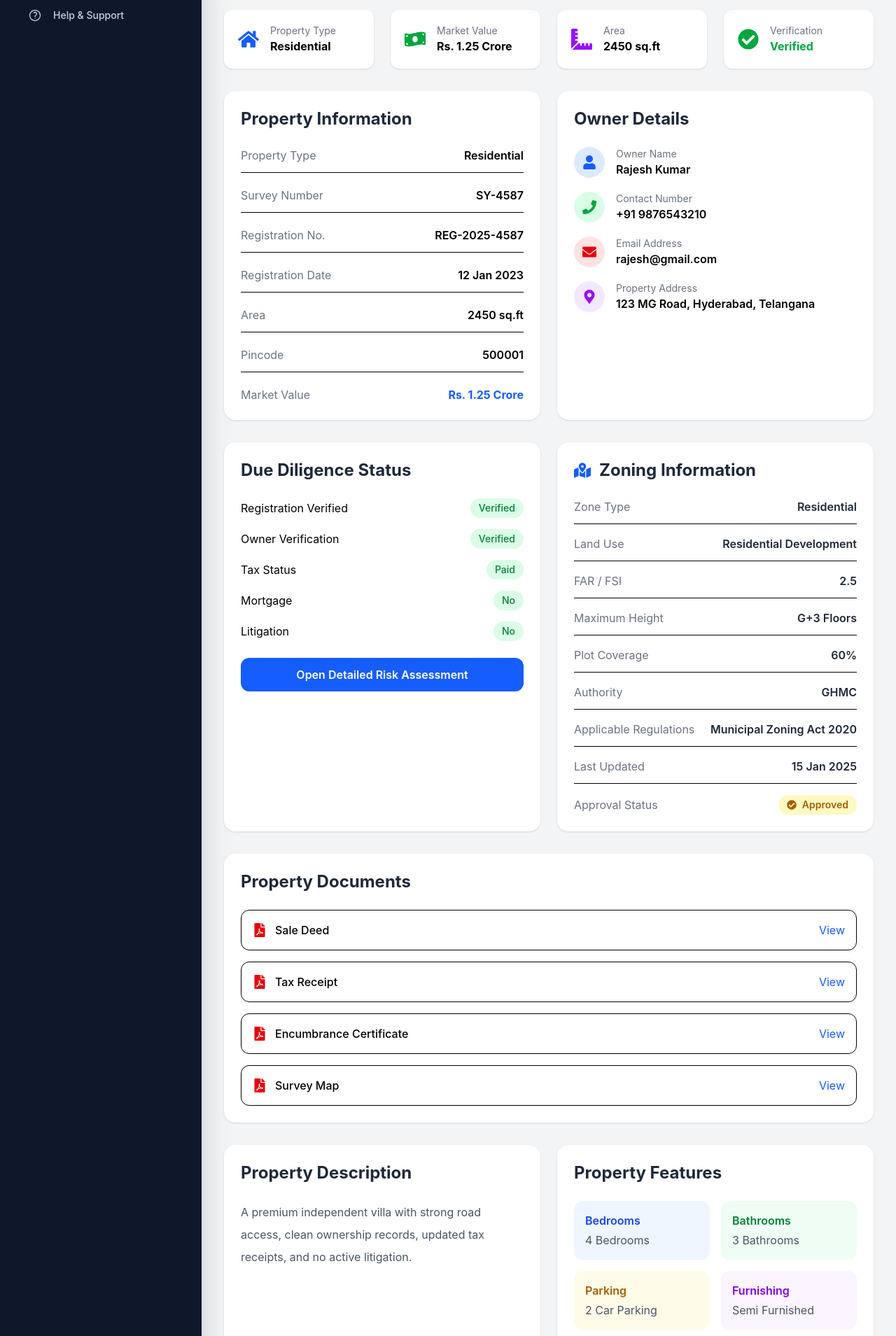
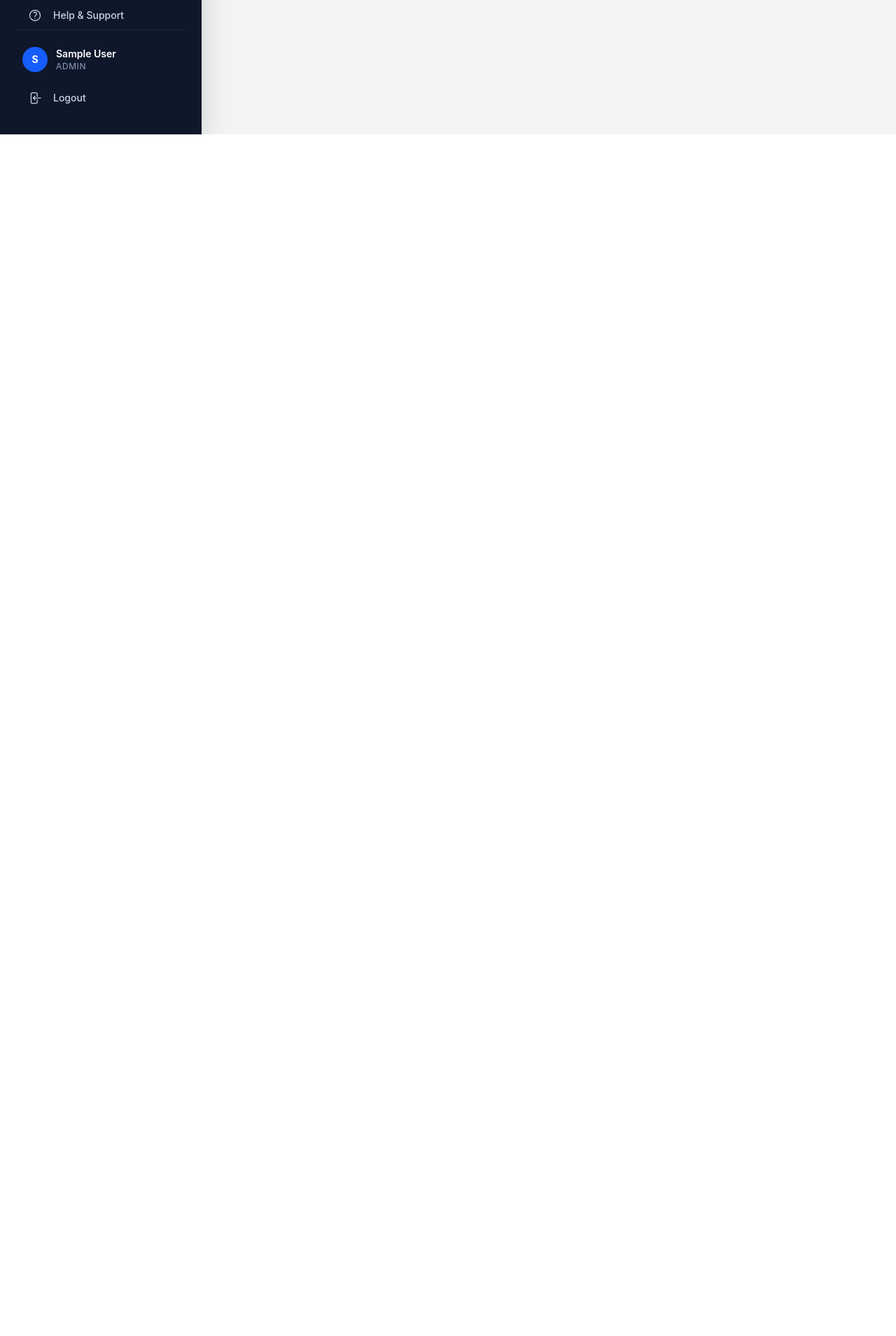
Before and after one commit to springboardmentor8888/Real_Estate_Due_Diligence_Agent, a React app in the folder frontend/: page /property-details in a window 1280 px wide. Shown: the part 800-2709 px from the top of the page at 70% size. After the commit the page ends 992 px from the top, so only its background shows below. Built offline with nearby package versions, Linux system fonts and the light colour scheme; sample sign-in values are in the browser's storage; the HTML template or start-up script is replaced by a standard one.

Commit message:
Update SearchProperty and PropertyDetails to use dynamic backend data

```diff
--- a/frontend/src/pages/PropertyDetails.jsx
+++ b/frontend/src/pages/PropertyDetails.jsx
@@ -1,4 +1,4 @@
-import { useState } from "react";
+import { useState, useEffect } from "react";
 import {
   FaArrowLeft,
   FaChartBar,
@@ -18,10 +18,15 @@ import {
   FaShoppingCart,
   FaSubway,
   FaUser,
+  FaExclamationTriangle,
 } from "react-icons/fa";
-import { useNavigate, useParams } from "react-router-dom";
+import { useNavigate, useParams, useLocation } from "react-router-dom";
+import axios from "axios";
 
-import { getPropertyById } from "../data/propertyData";
+import { formatCurrency } from "../data/comparableData";
+
+const DEFAULT_PROPERTY_IMAGE =
+  "https://images.unsplash.com/photo-1568605117036-5fe5e7bab0b7?auto=format&fit=crop&w=800&q=80";
 
 const statusClass = {
   Verified: "bg-green-100 text-green-700",
@@ -30,17 +35,95 @@ const statusClass = {
 };
 
 const PropertyDetails = () => {
-  const { propertyId } = useParams();
-  const property = getPropertyById(propertyId);
+  const { id, propertyId } = useParams();
+  const targetId = id || propertyId;
+  const location = useLocation();
+  const navigate = useNavigate();
+
+  // 1. Try reading property passed via navigate state first
+  const [property, setProperty] = useState(location.state?.property || null);
+  const [loading, setLoading] = useState(!location.state?.property);
+  const [error, setError] = useState("");
   const [selectedImages, setSelectedImages] = useState({});
-  const selectedImage = selectedImages[property.id] || property.images[0];
-  const navigate = useNavigate();
+
+  useEffect(() => {
+    // 2. If property state wasn't passed directly, fetch from Spring Boot API using URL ID
+    if (!property && targetId) {
+      fetchPropertyFromBackend(targetId);
+    }
+  }, [targetId, property]);
+
+  const fetchPropertyFromBackend = async (propId) => {
+    try {
+      setLoading(true);
+      const token =
+        localStorage.getItem("token") || localStorage.getItem("authToken");
+      const headers = token ? { Authorization: `Bearer ${token}` } : {};
+
+      const response = await axios.get(
+        `http://localhost:8080/api/properties/${propId}`,
+        { headers }
+      );
+      setProperty(response.data);
+    } catch (err) {
+      console.error("Failed to fetch property details:", err);
+      setError("Unable to load property details from backend.");
+    } finally {
+      setLoading(false);
+    }
+  };
+
+  if (loading) {
+    return (
+      <div className="flex flex-col items-center justify-center min-h-[60vh]">
+        <div className="animate-spin rounded-full h-12 w-12 border-b-2 border-blue-600 mb-4"></div>
+        <p className="text-gray-500 font-medium">Loading property details...</p>
+      </div>
+    );
+  }
+
+  if (error || !property) {
+    return (
+      <div className="p-8 max-w-2xl mx-auto text-center">
+        <div className="bg-red-50 text-red-700 p-6 rounded-2xl border border-red-200 shadow">
+          <FaExclamationTriangle className="text-4xl text-red-500 mx-auto mb-3" />
+          <h2 className="text-2xl font-bold mb-2">Property Not Found</h2>
+          <p className="text-sm text-red-600 mb-6">
+            {error || "No property details available for this item."}
+          </p>
+          <button
+            onClick={() => navigate("/search-property")}
+            className="bg-blue-600 hover:bg-blue-700 text-white font-medium px-6 py-2.5 rounded-xl shadow transition cursor-pointer"
+          >
+            Back to Search
+          </button>
+        </div>
+      </div>
+    );
+  }
+
+  // Handle Images Array
+  const propertyImages =
+    property.imageUrls && property.imageUrls.length > 0
+      ? property.imageUrls
+      : property.images && property.images.length > 0
+      ? property.images
+      : property.image
+      ? [property.image]
+      : [DEFAULT_PROPERTY_IMAGE];
+
+  const selectedImage =
+    selectedImages[property.id] || propertyImages[0] || DEFAULT_PROPERTY_IMAGE;
+
+  const displayPrice =
+    property.marketValue ||
+    (property.price ? formatCurrency(property.price) : "N/A");
 
   return (
     <div className="px-8 pt-5 pb-8">
       <button
         onClick={() => navigate("/search-property")}
-        className="flex items-center gap-2 text-blue-600 hover:text-blue-700 mb-6"
+        className="flex items-center gap-2 text-blue-600 hover:text-blue-700 mb-6 cursor-pointer"
       >
         <FaArrowLeft />
         Back to Search
@@ -52,23 +135,28 @@ const PropertyDetails = () => {
         </h1>
 
         <p className="text-gray-500 mt-3 text-base md:text-lg">
-          Complete due diligence information for {property.title}.
+          Complete due diligence information for{" "}
+          {property.title || property.address || "Property Item"}.
         </p>
       </div>
 
       <div className="bg-white rounded-2xl shadow overflow-hidden">
         <img
           src={selectedImage}
-          alt={property.title}
+          alt={property.title || "Property"}
           className="w-full h-64 md:h-96 lg:h-[450px] object-cover transition duration-500"
+          onError={(e) => {
+            e.target.src = DEFAULT_PROPERTY_IMAGE;
+          }}
         />
 
+        {propertyImages.length > 1 && (
           <div className="grid grid-cols-2 md:grid-cols-4 gap-4 p-4">
-          {property.images.map((image, index) => (
+            {propertyImages.map((image, index) => (
               <img
-              key={image}
+                key={index}
                 src={image}
-              alt={`${property.title} ${index + 1}`}
+                alt={`${property.title || "Property"} ${index + 1}`}
                 onClick={() =>
                   setSelectedImages({ ...selectedImages, [property.id]: image })
                 }
@@ -77,9 +165,13 @@ const PropertyDetails = () => {
                     ? "border-blue-600"
                     : "border-transparent hover:border-gray-300"
                 }`}
+                onError={(e) => {
+                  e.target.src = DEFAULT_PROPERTY_IMAGE;
+                }}
               />
             ))}
           </div>
+        )}
       </div>
 
       <div className="grid grid-cols-1 md:grid-cols-2 lg:grid-cols-4 gap-6 mt-8">
@@ -87,7 +179,9 @@ const PropertyDetails = () => {
           <FaHome className="text-3xl text-blue-600" />
           <div>
             <p className="text-gray-500 text-sm">Property Type</p>
-            <h3 className="font-bold">{property.propertyType}</h3>
+            <h3 className="font-bold">
+              {property.propertyType || property.type || "Residential"}
+            </h3>
           </div>
         </div>
 
@@ -95,7 +189,7 @@ const PropertyDetails = () => {
           <FaMoneyBillWave className="text-3xl text-green-600" />
           <div>
             <p className="text-gray-500 text-sm">Market Value</p>
-            <h3 className="font-bold">{property.marketValue}</h3>
+            <h3 className="font-bold">{displayPrice}</h3>
           </div>
         </div>
 
@@ -103,7 +197,10 @@ const PropertyDetails = () => {
           <FaRulerCombined className="text-3xl text-purple-600" />
           <div>
             <p className="text-gray-500 text-sm">Area</p>
-            <h3 className="font-bold">{property.area}</h3>
+            <h3 className="font-bold">
+              {property.area ||
+                (property.sqft ? `${property.sqft} sqft` : "N/A")}
+            </h3>
           </div>
         </div>
 
@@ -111,7 +208,9 @@ const PropertyDetails = () => {
           <FaCheckCircle className="text-3xl text-green-600" />
           <div>
             <p className="text-gray-500 text-sm">Verification</p>
-            <h3 className="font-bold text-green-600">{property.verificationStatus}</h3>
+            <h3 className="font-bold text-green-600">
+              {property.verificationStatus || property.status || "Pending"}
+            </h3>
           </div>
         </div>
       </div>
@@ -124,14 +223,17 @@ const PropertyDetails = () => {
 
           <div className="space-y-5">
             {[
-              ["Property Type", property.propertyType],
-              ["Survey Number", property.surveyNo],
-              ["Registration No.", property.registrationNo],
-              ["Registration Date", property.registrationDate],
-              ["Area", property.area],
-              ["Pincode", property.pincode],
+              ["Property Type", property.propertyType || property.type || "Residential"],
+              ["Survey Number", property.surveyNo || "PENDING-001"],
+              ["Registration No.", property.registrationNo || "REG-2026-X"],
+              ["Registration Date", property.registrationDate || "N/A"],
+              ["Area", property.area || (property.sqft ? `${property.sqft} sqft` : "N/A")],
+              ["Pincode", property.pincode || property.zipCode || "N/A"],
             ].map(([label, value]) => (
-              <div key={label} className="flex justify-between border-b pb-3 gap-4">
+              <div
+                key={label}
+                className="flex justify-between border-b pb-3 gap-4"
+              >
                 <span className="text-gray-500">{label}</span>
                 <span className="font-semibold text-right">{value}</span>
               </div>
@@ -139,7 +241,7 @@ const PropertyDetails = () => {
 
             <div className="flex justify-between">
               <span className="text-gray-500">Market Value</span>
-              <span className="font-bold text-blue-600">{property.marketValue}</span>
+              <span className="font-bold text-blue-600">{displayPrice}</span>
             </div>
           </div>
         </div>
@@ -149,10 +251,30 @@ const PropertyDetails = () => {
 
           <div className="space-y-5">
             {[
-              [<FaUser className="text-blue-600 text-xl" />, "Owner Name", property.owner, "bg-blue-100"],
-              [<FaPhone className="text-green-600 text-xl" />, "Contact Number", property.phone, "bg-green-100"],
-              [<FaEnvelope className="text-red-600 text-xl" />, "Email Address", property.email, "bg-red-100"],
-              [<FaMapMarkerAlt className="text-purple-600 text-xl" />, "Property Address", property.address, "bg-purple-100"],
+              [
+                <FaUser className="text-blue-600 text-xl" />,
+                "Owner Name",
+                property.owner || "Pending Verification",
+                "bg-blue-100",
+              ],
+              [
+                <FaPhone className="text-green-600 text-xl" />,
+                "Contact Number",
+                property.phone || "Not Provided",
+                "bg-green-100",
+              ],
+              [
+                <FaEnvelope className="text-red-600 text-xl" />,
+                "Email Address",
+                property.email || "Not Provided",
+                "bg-red-100",
+              ],
+              [
+                <FaMapMarkerAlt className="text-purple-600 text-xl" />,
+                "Property Address",
+                property.address || "N/A",
+                "bg-purple-100",
+              ],
             ].map(([icon, label, value, bg]) => (
               <div key={label} className="flex items-center gap-4">
                 <div className={`${bg} p-3 rounded-full`}>{icon}</div>
@@ -174,13 +296,16 @@ const PropertyDetails = () => {
 
           <div className="space-y-4">
             {[
-              ["Registration Verified", "Verified"],
-              ["Owner Verification", property.verificationStatus],
-              ["Tax Status", property.taxStatus],
-              ["Mortgage", property.mortgage],
-              ["Litigation", property.litigation],
+              ["Registration Verified", property.status === "Verified" ? "Verified" : "Pending"],
+              ["Owner Verification", property.verificationStatus || property.status || "Pending"],
+              ["Tax Status", property.taxStatus || "Paid"],
+              ["Mortgage", property.mortgage || "No"],
+              ["Litigation", property.litigation || "No"],
             ].map(([label, value]) => (
-              <div key={label} className="flex items-center justify-between gap-4">
+              <div
+                key={label}
+                className="flex items-center justify-between gap-4"
+              >
                 <span>{label}</span>
                 <span
                   className={`px-3 py-1 rounded-full text-sm font-medium ${
@@ -198,7 +323,7 @@ const PropertyDetails = () => {
 
             <button
               onClick={() => navigate(`/risk-assessment/${property.id}`)}
-              className="mt-2 w-full rounded-xl bg-blue-600 px-5 py-3 font-semibold text-white transition hover:bg-blue-700"
+              className="mt-2 w-full rounded-xl bg-blue-600 px-5 py-3 font-semibold text-white transition hover:bg-blue-700 cursor-pointer"
             >
               Open Detailed Risk Assessment
             </button>
@@ -208,23 +333,30 @@ const PropertyDetails = () => {
         <div className="bg-white rounded-2xl shadow p-6 transition-all duration-300 hover:shadow-lg">
           <div className="flex items-center gap-3 mb-6">
             <FaMapMarkedAlt className="text-2xl text-blue-600" />
-            <h2 className="text-2xl font-bold text-gray-800">Zoning Information</h2>
+            <h2 className="text-2xl font-bold text-gray-800">
+              Zoning Information
+            </h2>
           </div>
 
           <div className="space-y-4">
             {[
-              ["Zone Type", property.zoning.zoneType],
-              ["Land Use", property.zoning.landUse],
-              ["FAR / FSI", property.zoning.far],
-              ["Maximum Height", property.zoning.maxHeight],
-              ["Plot Coverage", property.zoning.plotCoverage],
-              ["Authority", property.zoning.authority],
-              ["Applicable Regulations", property.zoning.regulations],
-              ["Last Updated", property.zoning.lastUpdated],
+              ["Zone Type", property.zoning?.zoneType || "R1 - Residential"],
+              ["Land Use", property.zoning?.landUse || "Primary Residential"],
+              ["FAR / FSI", property.zoning?.far || "2.5"],
+              ["Maximum Height", property.zoning?.maxHeight || "15 Meters"],
+              ["Plot Coverage", property.zoning?.plotCoverage || "60%"],
+              ["Authority", property.zoning?.authority || "Municipal Corporation"],
+              ["Applicable Regulations", property.zoning?.regulations || "Master Plan 2031"],
+              ["Last Updated", property.zoning?.lastUpdated || "2026-01-15"],
             ].map(([label, value]) => (
-              <div key={label} className="flex items-center justify-between border-b pb-3 gap-4">
+              <div
+                key={label}
+                className="flex items-center justify-between border-b pb-3 gap-4"
+              >
                 <span className="text-gray-500">{label}</span>
-                <span className="font-semibold text-gray-800 text-right">{value}</span>
+                <span className="font-semibold text-gray-800 text-right">
+                  {value}
+                </span>
               </div>
             ))}
 
@@ -232,11 +364,12 @@ const PropertyDetails = () => {
               <span className="text-gray-500">Approval Status</span>
               <span
                 className={`inline-flex items-center rounded-full px-3 py-1 text-sm font-semibold ${
-                  statusClass[property.zoning.status] || "bg-yellow-100 text-yellow-700"
+                  statusClass[property.zoning?.status] ||
+                  "bg-green-100 text-green-700"
                 }`}
               >
                 <FaCheckCircle className="mr-2" />
-                {property.zoning.status}
+                {property.zoning?.status || "Approved"}
               </span>
             </div>
           </div>
@@ -249,7 +382,12 @@ const PropertyDetails = () => {
         </h2>
 
         <div className="space-y-4">
-          {property.documents.map((doc) => (
+          {(property.documents || [
+            "Title Deed.pdf",
+            "Encumbrance Certificate.pdf",
+            "Approved Building Plan.pdf",
+            "Latest Tax Receipt.pdf",
+          ]).map((doc) => (
             <div
               key={doc}
               className="flex items-center justify-between rounded-xl border p-4 hover:bg-gray-50 transition"
@@ -259,7 +397,9 @@ const PropertyDetails = () => {
                 <span className="font-medium">{doc}</span>
               </div>
 
-              <button className="text-blue-600 hover:underline">View</button>
+              <button className="text-blue-600 hover:underline cursor-pointer">
+                View
+              </button>
             </div>
           ))}
         </div>
@@ -270,7 +410,10 @@ const PropertyDetails = () => {
           <h2 className="text-2xl font-bold text-gray-800 mb-6">
             Property Description
           </h2>
-          <p className="text-gray-600 leading-8">{property.description}</p>
+          <p className="text-gray-600 leading-8">
+            {property.description ||
+              "No detailed description provided for this property listing. Comprehensive due diligence checks are active to evaluate ownership, tax, and legal status."}
+          </p>
         </div>
 
         <div className="bg-white rounded-2xl shadow p-6">
@@ -280,10 +423,30 @@ const PropertyDetails = () => {
 
           <div className="grid grid-cols-2 gap-4">
             {[
-              ["Bedrooms", property.bedrooms, "bg-blue-50", "text-blue-700"],
-              ["Bathrooms", property.bathrooms, "bg-green-50", "text-green-700"],
-              ["Parking", property.parking, "bg-yellow-50", "text-yellow-700"],
-              ["Furnishing", property.furnishing, "bg-purple-50", "text-purple-700"],
+              [
+                "Bedrooms",
+                property.bedrooms || "3",
+                "bg-blue-50",
+                "text-blue-700",
+              ],
+              [
+                "Bathrooms",
+                property.bathrooms || "3",
+                "bg-green-50",
+                "text-green-700",
+              ],
+              [
+                "Parking",
+                property.parking || "2 Vehicles",
+                "bg-yellow-50",
+                "text-yellow-700",
+              ],
+              [
+                "Furnishing",
+                property.furnishing || "Semi-Furnished",
+                "bg-purple-50",
+                "text-purple-700",
+              ],
             ].map(([label, value, bg, color]) => (
               <div key={label} className={`rounded-xl ${bg} p-4`}>
                 <h3 className={`font-semibold ${color}`}>{label}</h3>
@@ -306,7 +469,10 @@ const PropertyDetails = () => {
             [<FaShoppingCart className="mx-auto text-4xl text-green-600" />, "Shopping Mall", "2 km"],
             [<FaSubway className="mx-auto text-4xl text-purple-600" />, "Metro Station", "800 meters"],
           ].map(([icon, title, distance]) => (
-            <div key={title} className="rounded-xl bg-gray-50 p-5 text-center">
+            <div
+              key={title}
+              className="rounded-xl bg-gray-50 p-5 text-center"
+            >
               {icon}
               <h3 className="font-semibold mt-3">{title}</h3>
               <p className="text-gray-500 text-sm">{distance}</p>
@@ -318,7 +484,7 @@ const PropertyDetails = () => {
       <div className="flex justify-end gap-4 mt-10 flex-wrap">
         <button
           onClick={() => navigate(`/property-history/${property.id}`)}
-          className="flex items-center gap-2 rounded-xl border border-blue-600 px-6 py-3 font-semibold text-blue-600 hover:bg-blue-50 transition"
+          className="flex items-center gap-2 rounded-xl border border-blue-600 px-6 py-3 font-semibold text-blue-600 hover:bg-blue-50 transition cursor-pointer"
         >
           <FaHistory />
           Property History
@@ -326,7 +492,7 @@ const PropertyDetails = () => {
 
         <button
           onClick={() => navigate(`/property-comparison/${property.id}`)}
-          className="flex items-center gap-2 rounded-xl border border-blue-600 px-6 py-3 font-semibold text-blue-600 hover:bg-blue-50 transition"
+          className="flex items-center gap-2 rounded-xl border border-blue-600 px-6 py-3 font-semibold text-blue-600 hover:bg-blue-50 transition cursor-pointer"
         >
           <FaChartBar />
           Comparable Properties
@@ -334,7 +500,7 @@ const PropertyDetails = () => {
 
         <button
           onClick={() => navigate(`/reports/${property.id}`)}
-          className="flex items-center gap-2 rounded-xl bg-blue-600 px-6 py-3 font-semibold text-white hover:bg-blue-700 transition"
+          className="flex items-center gap-2 rounded-xl bg-blue-600 px-6 py-3 font-semibold text-white hover:bg-blue-700 transition cursor-pointer"
         >
           <FaFileAlt />
           Generate Due Diligence Report
--- a/frontend/src/pages/SearchProperty.jsx
+++ b/frontend/src/pages/SearchProperty.jsx
@@ -452,7 +452,9 @@ const SearchProperty = () => {
 
                     <button
                       onClick={() =>
-                        navigate(`/property-details/${property.id}`)
+                        navigate(`/property-details/${property.id}`, {
+                          state: { property },
+                        })
                       }
                       className="w-full mt-5 bg-blue-600 hover:bg-blue-700 text-white py-2 rounded-lg transition cursor-pointer font-semibold"
                     >
```
Lines whose indentation alone changed are shown as unchanged.
